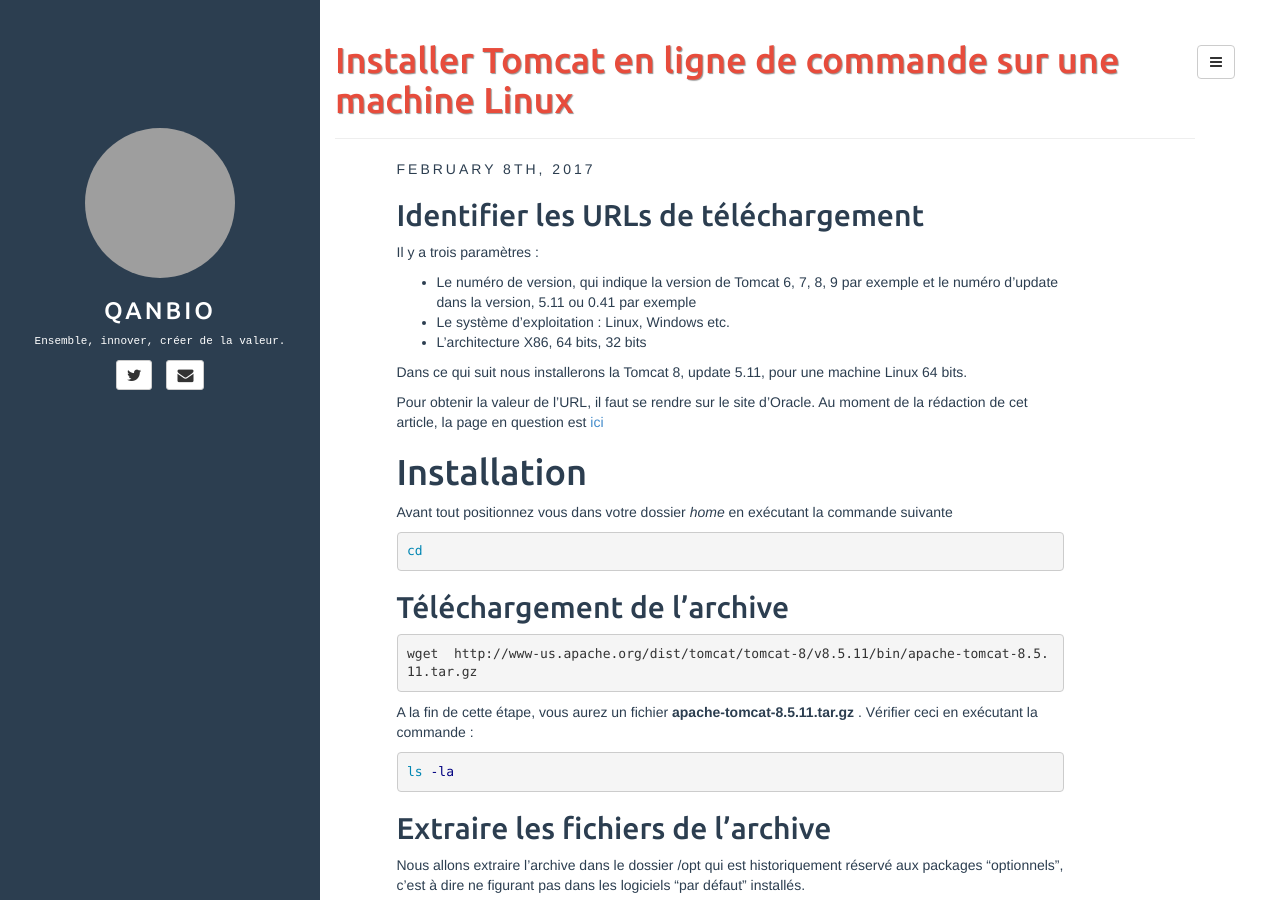
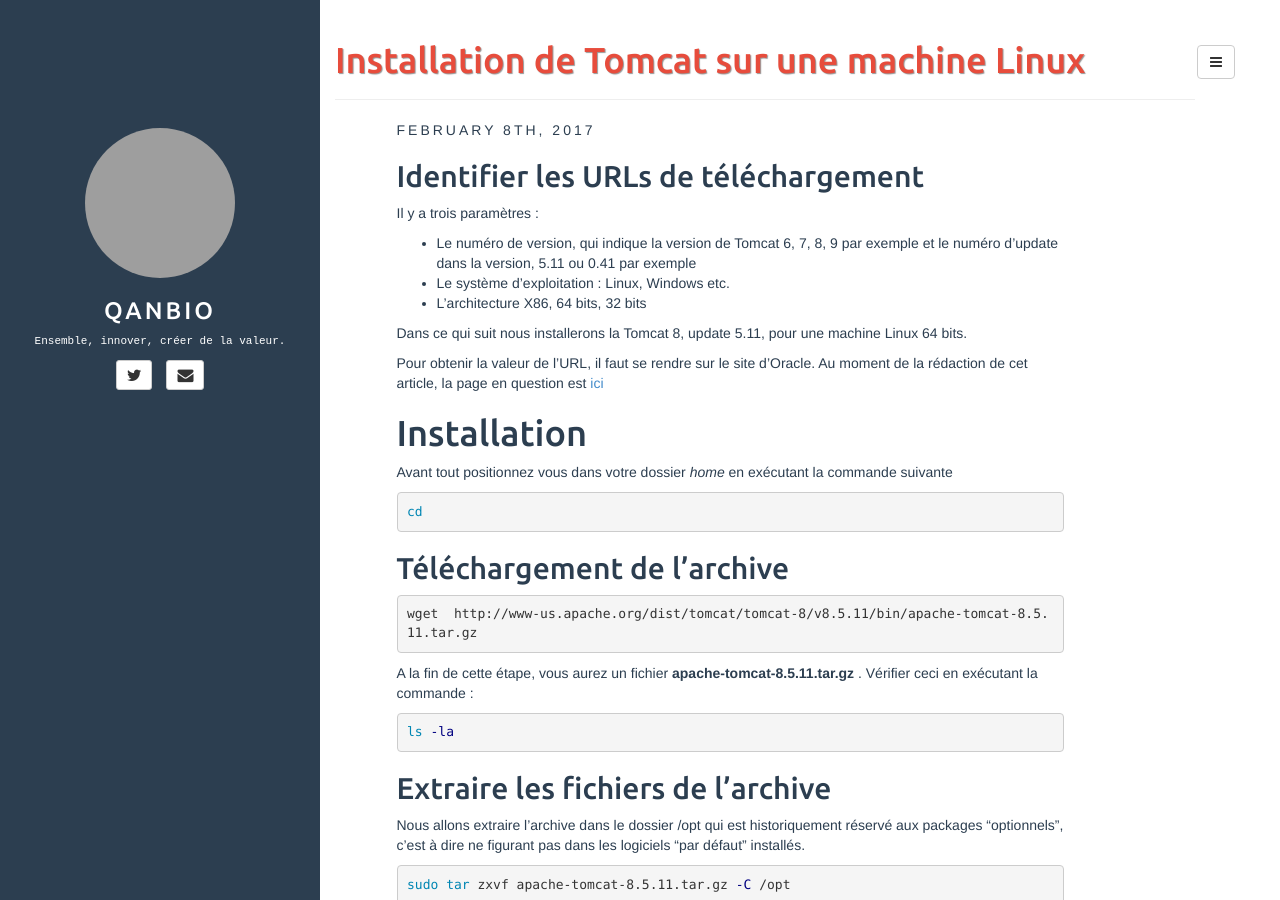
Before and after one commit to qanbio/blog, a Jekyll site: the page built from _posts/2017-02-08-installation-tomcat-linux.md, in a window 1280 px wide and 900 px high. Built offline with Jekyll 4.4.1, drawn with Linux system fonts in a browser that asks for light colours; comment, search, counter and statistics services are not loaded; grey boxes are pictures that could not be loaded.

Commit message:
modification du titre de l'article de Tomcat

```diff
--- a/_posts/2017-02-08-installation-tomcat-linux.md
+++ b/_posts/2017-02-08-installation-tomcat-linux.md
@@ -1,6 +1,6 @@
 ---
 layout: post
-title: Installer Tomcat en ligne de commande sur une machine Linux
+title: Installation de Tomcat sur une machine Linux
 categories: [tech]
 tags: [java, linux, debian, tomcat, installation, setup,apache]
 author: crepin_fadjo
```
